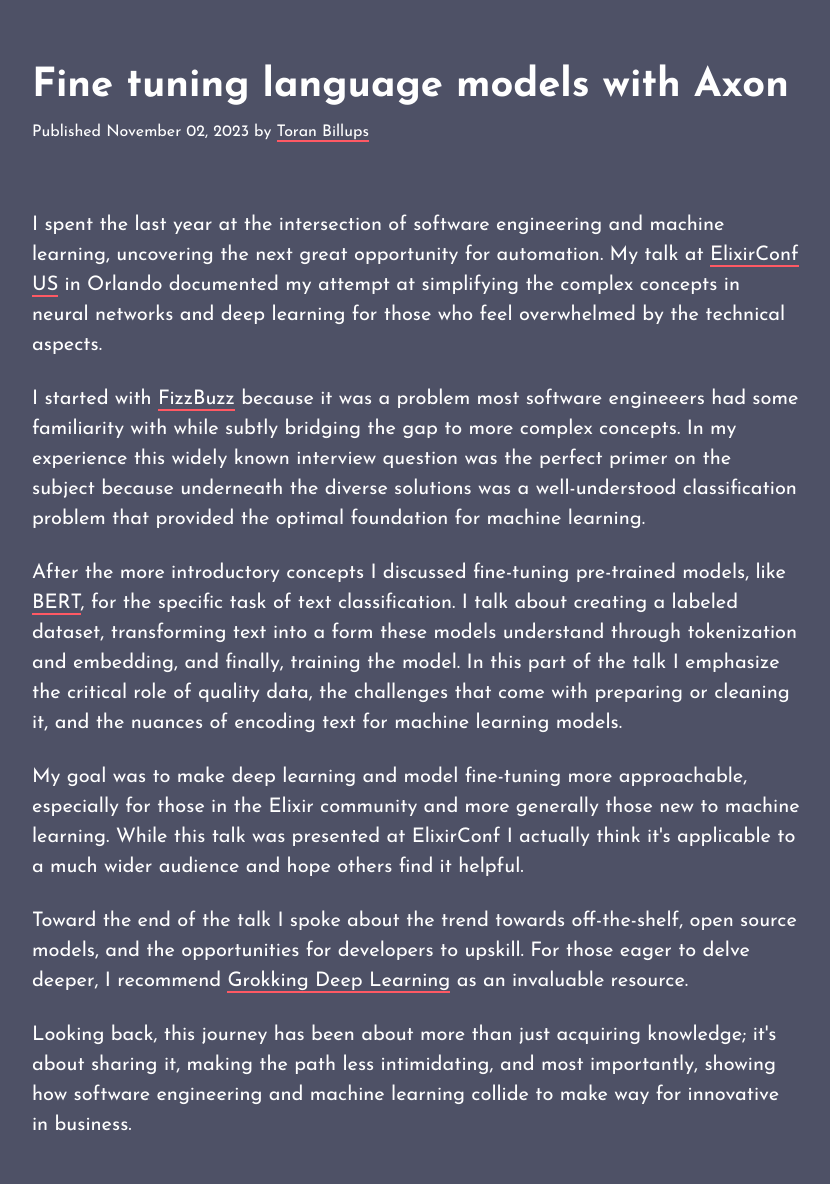
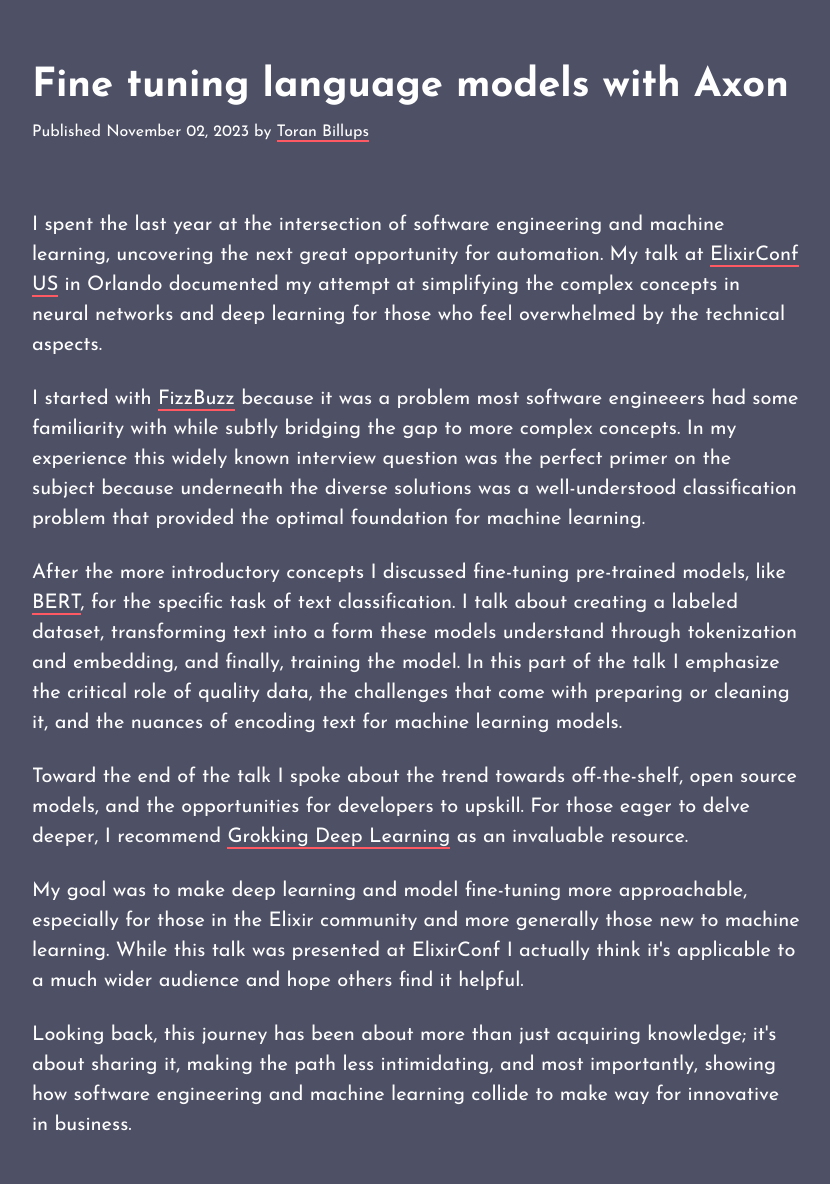
Before and after one commit to toranb/toranb.github.io, a Jekyll site: the page built from _posts/2023-11-02-fine-tuning-language-models-with-axon.html, in a window 1280 px wide. Shown: the top 1184 px of the page, without its empty margins (224-1054 px from the left). Built offline with Jekyll 4.4.1, drawn with Linux system fonts in a browser that asks for light colours; Markdown is read by kramdown in place of the engine named in the settings; some of the changed lines change nothing that is shown; grey boxes are pictures that could not be loaded.

Commit message:
moved goals

```diff
--- a/_posts/2023-11-02-fine-tuning-language-models-with-axon.html
+++ b/_posts/2023-11-02-fine-tuning-language-models-with-axon.html
@@ -11,9 +11,9 @@
 
 <p>After the more introductory concepts I discussed fine-tuning pre-trained models, like <a href="https://arxiv.org/abs/1810.04805">BERT</a>, for the specific task of text classification. I talk about creating a labeled dataset, transforming text into a form these models understand through tokenization and embedding, and finally, training the model. In this part of the talk I emphasize the critical role of quality data, the challenges that come with preparing or cleaning it, and the nuances of encoding text for machine learning models.</p>
 
+<p>Toward the end of the talk I spoke about the trend towards off-the-shelf, open source models, and the opportunities for developers to upskill. For those eager to delve deeper, I recommend <a href="https://www.manning.com/books/grokking-deep-learning">Grokking Deep Learning</a> as an invaluable resource.</p>
+
 <p>My goal was to make deep learning and model fine-tuning more approachable, especially for those in the Elixir community and more generally those new to machine learning. While this talk was presented at ElixirConf I actually think it's applicable to a much wider audience and hope others find it helpful.</p>
-
-<p>Toward the end of the talk I spoke about the trend towards off-the-shelf, open source models, and the opportunities for developers to upskill. For those eager to delve deeper, I recommend <a href="https://www.manning.com/books/grokking-deep-learning">Grokking Deep Learning</a> as an invaluable resource.</p>
 
 <p>Looking back, this journey has been about more than just acquiring knowledge; it's about sharing it, making the path less intimidating, and most importantly, showing how software engineering and machine learning collide to make way for innovative in business.</p>
 
```
